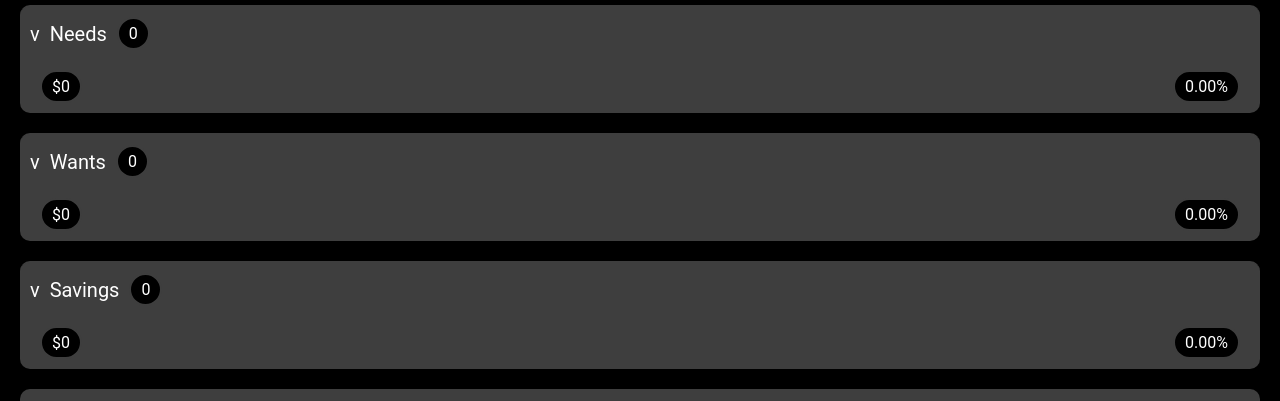
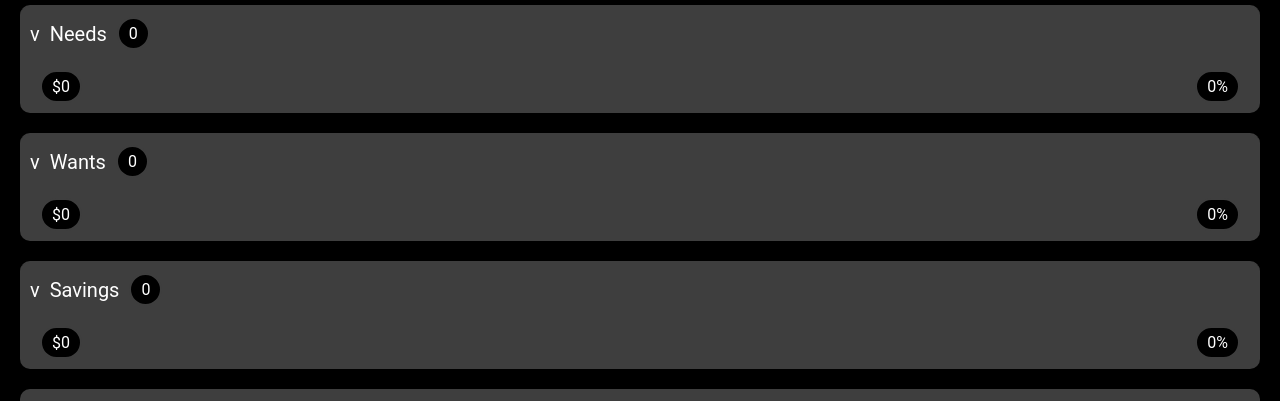
Before and after one commit to alexismarroquin7/budget_maker, a Next.js app: page / in a window 1280 px wide. Shown: the part 293-694 px from the top of the page. Built offline with nearby package versions, Linux system fonts and the light colour scheme.

Commit message:
adds getExpenseCategorySum func

```diff
--- a/components/BudgetMaker/CategoriesAccordion.js
+++ b/components/BudgetMaker/CategoriesAccordion.js
@@ -1,7 +1,7 @@
 
 import { CategoriesAccordionRow } from "./CategoriesAccordionRow";
 import styles from "./CategoriesAccordion.module.css"
-export const CategoriesAccordion = ({state, updateExpense, deleteExpense}) => {
+export const CategoriesAccordion = ({state, updateExpense, deleteExpense, getExpenseCategorySum}) => {
 
   return (
     <div
@@ -12,18 +12,21 @@ export const CategoriesAccordion = ({state, updateExpense, deleteExpense}) => {
         state={state}
         updateExpense={updateExpense}
         deleteExpense={deleteExpense}
+        getExpenseCategorySum={getExpenseCategorySum}
       />
       <CategoriesAccordionRow
         category={"wants"}
         state={state}
         updateExpense={updateExpense}
         deleteExpense={deleteExpense}
+        getExpenseCategorySum={getExpenseCategorySum}
       />
       <CategoriesAccordionRow
         category={"savings"}
         state={state}
         updateExpense={updateExpense}
         deleteExpense={deleteExpense}
+        getExpenseCategorySum={getExpenseCategorySum}
       />
     </div>
   )
--- a/components/BudgetMaker/CategoriesAccordionRow.js
+++ b/components/BudgetMaker/CategoriesAccordionRow.js
@@ -1,7 +1,7 @@
 import { ExpenseItem } from "./ExpenseItem";
 import styles from "./CategoriesAccordionRow.module.css";
 
-export const CategoriesAccordionRow = ({state, category, updateExpense, deleteExpense}) => {
+export const CategoriesAccordionRow = ({state, category, updateExpense, deleteExpense, getExpenseCategorySum}) => {
 
   const toggleOpen = (e) => {
     const parent = e.currentTarget.parentElement;
@@ -19,47 +19,6 @@ export const CategoriesAccordionRow = ({state, category, updateExpense, deleteEx
   const getCount = (category) => {
     return state.expenses.filter(expense => expense.category === category).length;
   }
-
-  const getSum = (category, format = false) => {
-    let sum = state.expenses
-    .filter(expense => expense.category === category)
-    .reduce((acc, curr) => {
-      return acc += curr.amount;
-    }, 0);
-
-    if (format) {
-      sum = sum.toFixed(2);
-    }
-
-    return sum;
-  }
-
-  const getPercent = (category, format) => {
-
-
-    const sum = getSum(category);
-    let res = (sum / state.income) * 100;
-
-    if (format) {
-      res = res.toFixed(2);
-    }
-
-    return res;
-  }
-
-  // const getLimitUsed = (usage, limit) => {
-  //   let res = "";
-
-  //   if(usage < limit) {
-  //     res = `Bellow Target`
-  //   } else if (usage > limit) {
-  //     res = `Above Target`
-  //   } else {
-  //     res = `At Target`
-  //   }
-
-  //   return res;
-  // }
 
   return (
     <div
@@ -91,11 +50,11 @@ export const CategoriesAccordionRow = ({state, category, updateExpense, deleteEx
 
         <span
           className={styles.category_span}
-        >${getSum(category, false)}</span>
+        >${getExpenseCategorySum(category).amount}</span>
 
         <span
           className={styles.category_span}
-        >{getPercent(category, true)}{'%'}</span>
+        >{getExpenseCategorySum(category).percent}{'%'}</span>
 
       </div>
 
--- a/components/BudgetMaker/ExpenseItem.js
+++ b/components/BudgetMaker/ExpenseItem.js
@@ -130,7 +130,7 @@ export const ExpenseItem = ({ expense, income, updateExpense, deleteExpense }) =
             className={styles.card_bottom}
           >
             <p className={`${styles.card_bottom_text} ${styles.amount}`}>${expense.amount}</p>
-            <p className={`${styles.card_bottom_text} ${styles.percent}`}>{((expense.amount / income) * 100).toFixed(2)}%</p>
+            <p className={`${styles.card_bottom_text} ${styles.percent}`}>{((expense.amount / income) * 100)}%</p>
           </div>
         </div>
       )}
--- a/components/BudgetMaker/index.js
+++ b/components/BudgetMaker/index.js
@@ -21,7 +21,8 @@ export const BudgetMaker = () => {
     createExpense,
     updateExpense,
     deleteExpense,
-    updateTargets
+    updateTargets,
+    getExpenseCategorySum
   } = useBudgetMaker();
 
   return (
@@ -30,11 +31,33 @@ export const BudgetMaker = () => {
     >
       <h3>Budget Maker</h3>
 
-      <IncomeForm setIncome={setIncome} income={state.income}/>
-      <BudgetTargetSection income={state.income} targets={state.targets} updateTargets={updateTargets}/>
-      <CreateExpenseSection createExpense={createExpense}/>
-      <CategoriesAccordion state={state} updateExpense={updateExpense} deleteExpense={deleteExpense}/>
-      <AnalysisSection income={state.income} expenses={state.expenses} targets={state.targets}/>
+      <IncomeForm
+        income={state.income}
+        setIncome={setIncome}
+      />
+
+      <BudgetTargetSection
+        income={state.income}
+        targets={state.targets}
+        updateTargets={updateTargets}
+      />
+
+      <CreateExpenseSection
+        createExpense={createExpense}
+      />
+
+      <CategoriesAccordion
+        state={state}
+        updateExpense={updateExpense}
+        deleteExpense={deleteExpense}
+        getExpenseCategorySum={getExpenseCategorySum}
+      />
+
+      <AnalysisSection
+        income={state.income}
+        expenses={state.expenses}
+        targets={state.targets}
+      />
 
     </div>
   )
--- a/hooks/useBudgetMaker.js
+++ b/hooks/useBudgetMaker.js
@@ -18,6 +18,11 @@ const initialState = {
       amount: 5000 * .3,
       percent: 20
     },
+  },
+  view: {
+    groupBy: 'category',
+    order: 'asc',
+    sortBy: 'amount'
   }
 }
 
@@ -130,10 +135,27 @@ export const useBudgetMaker = () => {
     })
   }
 
-  const getExpensesSum = () => {
-    let amount_sum = 0;
+  const getExpenseCategorySum = (category) => {
+    const validCategories = new Set(['needs', 'wants', 'savings']);
 
+    if (!validCategories.has(category)) {
+      throw Error(`unkown category: ${category}`);
+    }
 
+    let sum = {
+      amount: 0,
+      percent: 0
+    }
+
+    state.expenses
+    .forEach(expense => {
+      if(expense.category === category){
+        sum.amount += expense.amount;
+        sum.percent += ((expense.amount / state.income) * 100);
+      }
+    })
+
+    return sum;
   }
 
   return {
@@ -143,6 +165,7 @@ export const useBudgetMaker = () => {
     createExpense,
     updateExpense,
     deleteExpense,
-    updateTargets
+    updateTargets,
+    getExpenseCategorySum
   }
 }
```
Lines whose indentation alone changed are shown as unchanged.
